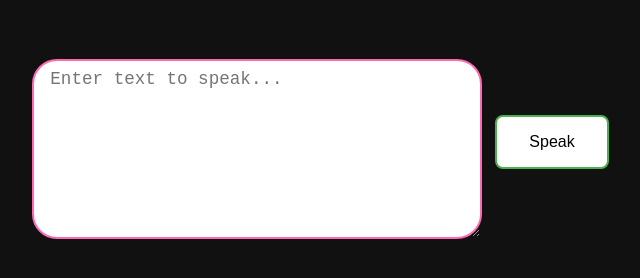
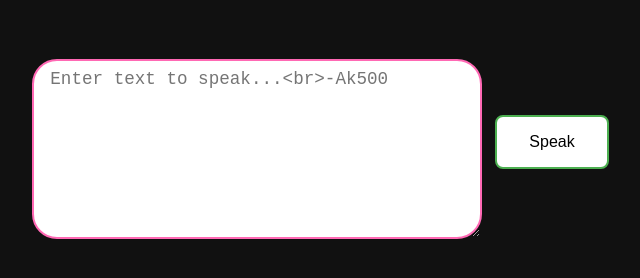
Before and after one commit to Ak500k/BasicUtilitySite, a plain HTML site: page texttospeech.html in a window 1280 px wide. Shown: the part 74-352 px from the top of the page, without its empty margins (319-959 px from the left). Drawn offline with Linux system fonts and the light colour scheme.

Commit message:
Update texttospeech.html

```diff
--- a/texttospeech.html
+++ b/texttospeech.html
@@ -10,7 +10,7 @@
         <h1><span class="h1_text">Text To </span>Speech</h1>
         <div class="input_text">
         <div >
-            <textarea rows="10" cols="55" class="text_speech" id="text-to-speech" placeholder="Enter text to speak..."></textarea>
+            <textarea rows="10" cols="55" class="text_speech" id="text-to-speech" placeholder="Enter text to speak...<br>-Ak500"></textarea>
 
 
         </div>
```
